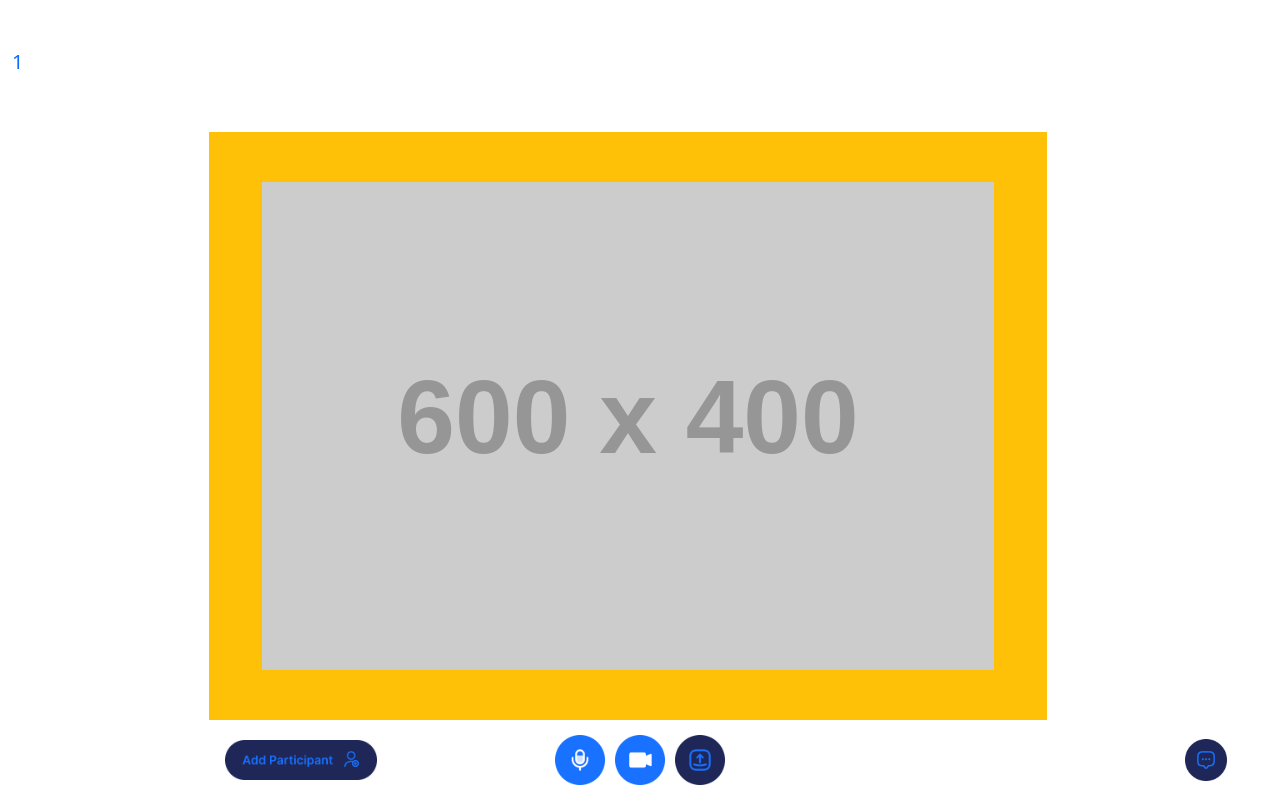
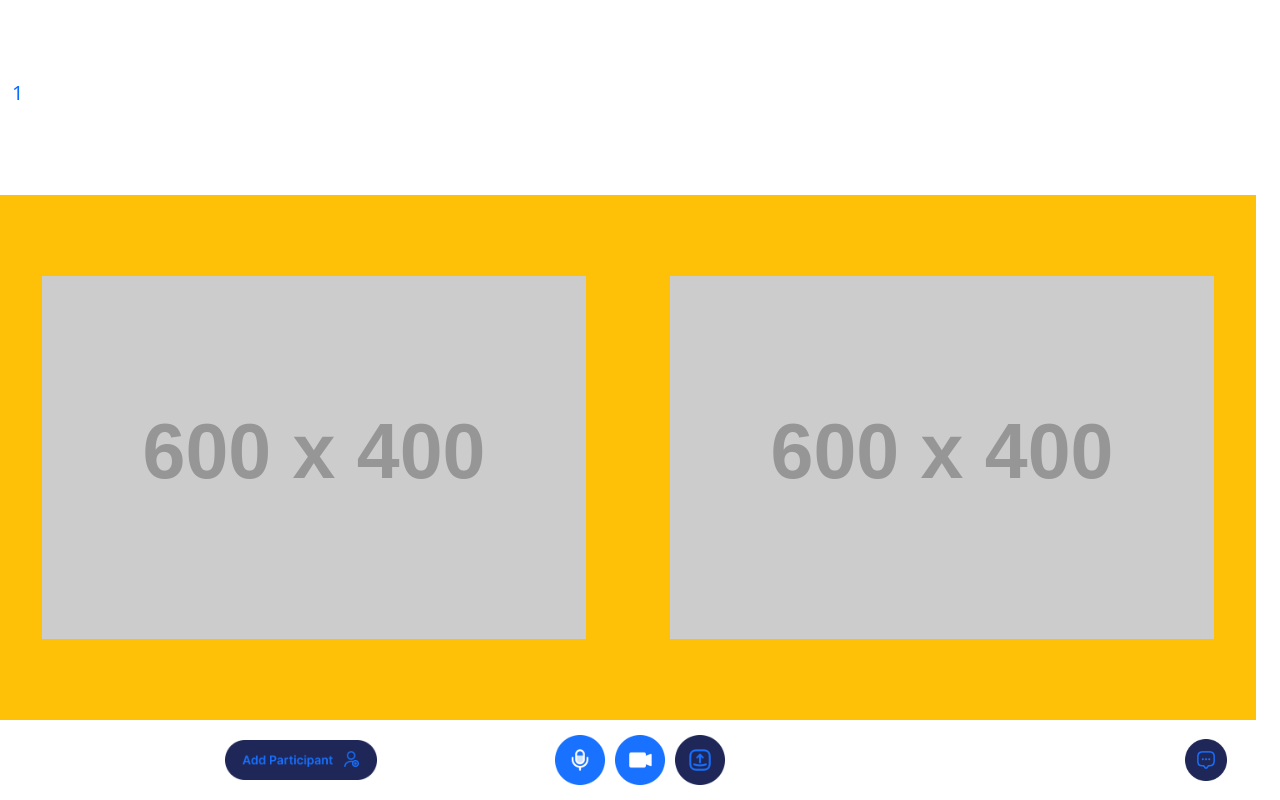
Before and after one commit to LongBaoCoder2/znz, a React (Vite) app in the folder client/: page /meeting/1 in a window 1280 px wide. Built offline with nearby package versions, Linux system fonts and the light colour scheme.

Commit message:
feat(client-Meeting-UI): split layout

```diff
--- a/client/src/routes/meeting.tsx
+++ b/client/src/routes/meeting.tsx
@@ -19,8 +19,14 @@ function Meeting() {
             {URI}
           </h5>
         </Row>
-        <Row>
-          <Col className="col-8 offset-2 bg-warning d-flex flex-column justify-content-center align-items-center">
+        <Row className="d-flex flex-row">
+          <Col className="col-6 bg-warning d-flex flex-column justify-content-center align-items-center">
+            <Image
+              src="https://placehold.co/600x400"
+              style={{ width: "90%" }}
+            />
+          </Col>
+          <Col className="col-6 bg-warning d-flex flex-column justify-content-center align-items-center">
             <Image
               src="https://placehold.co/600x400"
               style={{ width: "90%" }}
```
